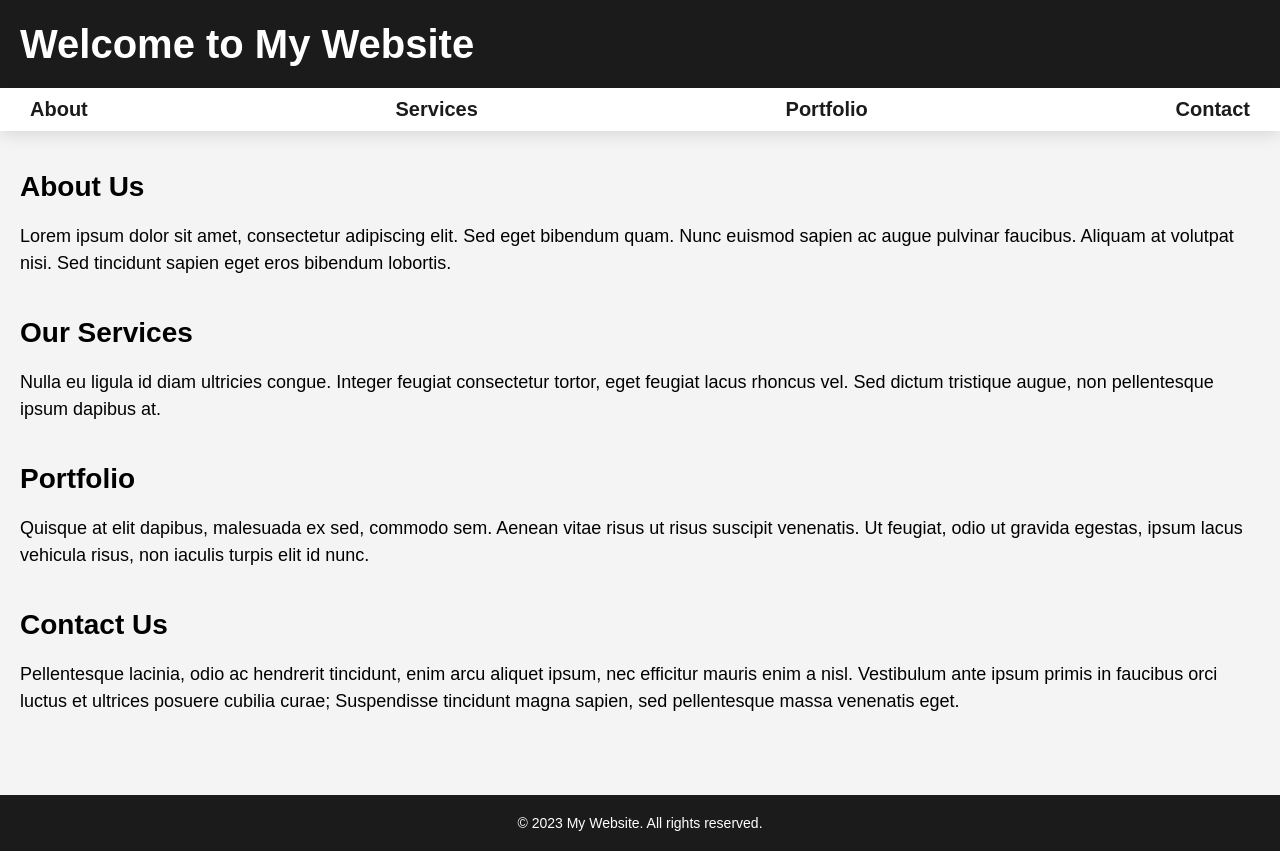
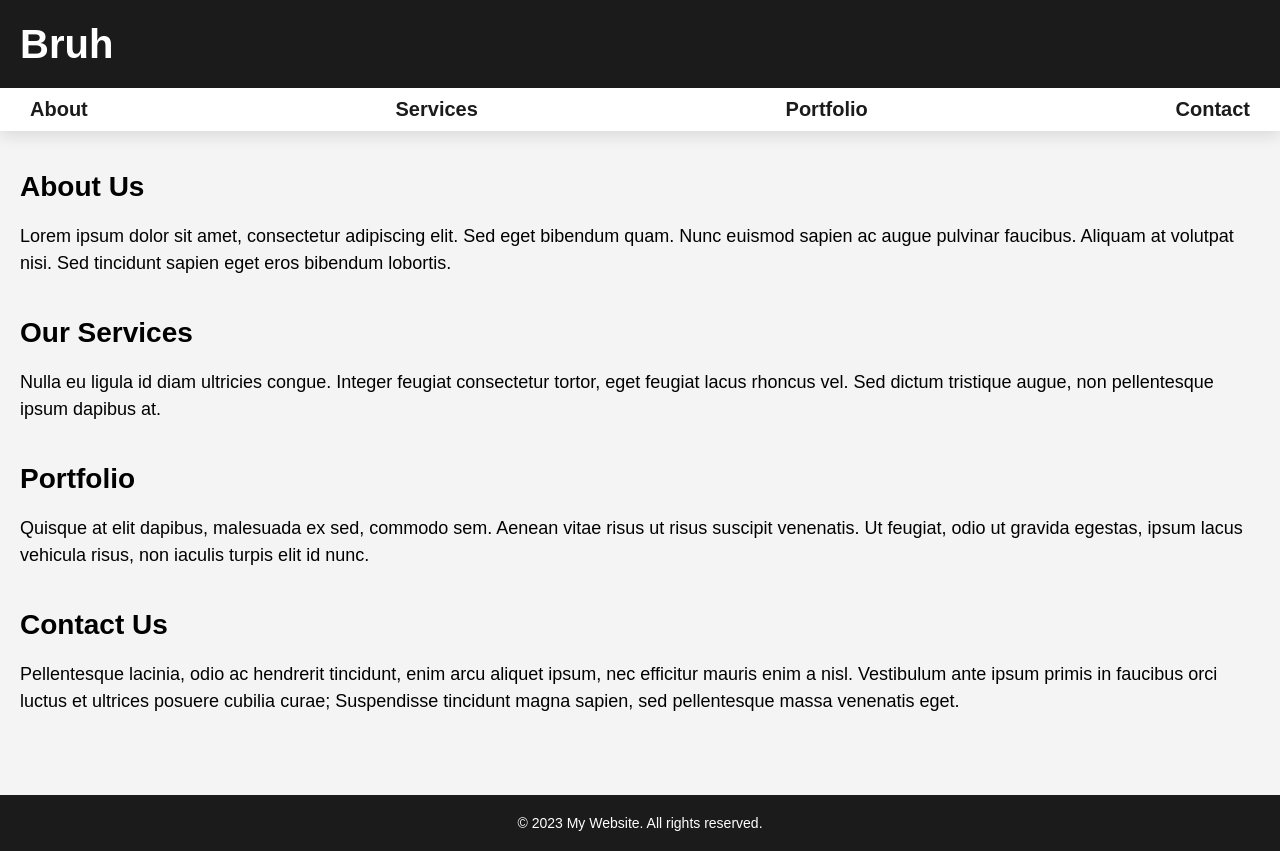
Before and after one commit to Pugking4/MaiUtils-Website, a plain HTML site: page test-site/index.html in a window 1280 px wide. Drawn offline with Linux system fonts and the light colour scheme.

Commit message:
testing pull

```diff
--- a/test-site/index.html
+++ b/test-site/index.html
@@ -8,7 +8,7 @@
 
 	<!-- header section -->
 	<header>
-		<h1>Welcome to My Website</h1>
+		<h1>Bruh</h1>
 	</header>
 
 	<!-- navigation section -->
```
